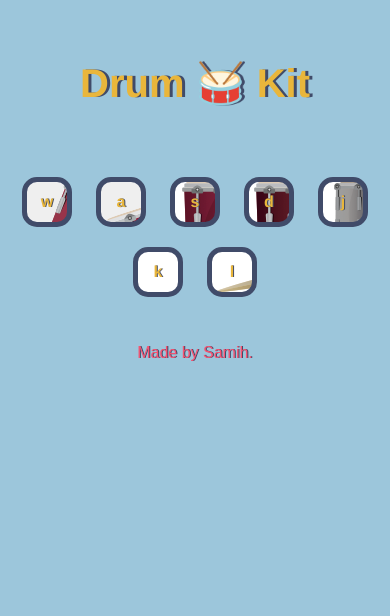
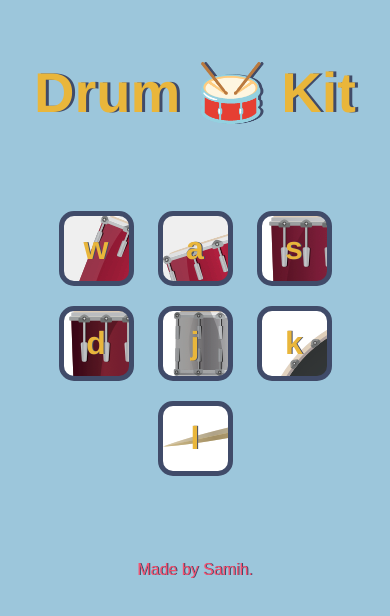
Before and after one commit to samihvc02/Drum-Kit, a plain HTML site: page index.html in a window 390 px wide. Drawn offline with Linux system fonts and the light colour scheme.

Commit message:
Add files via upload

```diff
--- a/style.css
+++ b/style.css
@@ -62,12 +62,15 @@ footer{
 
 @media (max-width: 480px) {
   .drum {
-    width: 50px;
-    height: 50px;
-    font-size: 1rem;
+    width: 75px;
+    height: 75px;
+    font-size: 2rem;
     border: 5px solid #404B69;
   }
   h1{
-    font-size: 2.5rem;
+    font-size: 3.5rem;
   }
+  .container{
+ margin: 20% 0;
 }
+}
```
